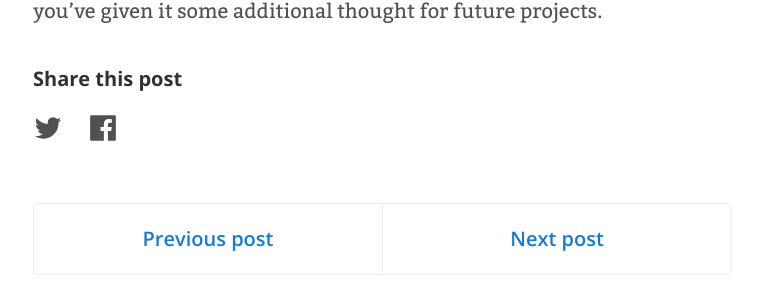
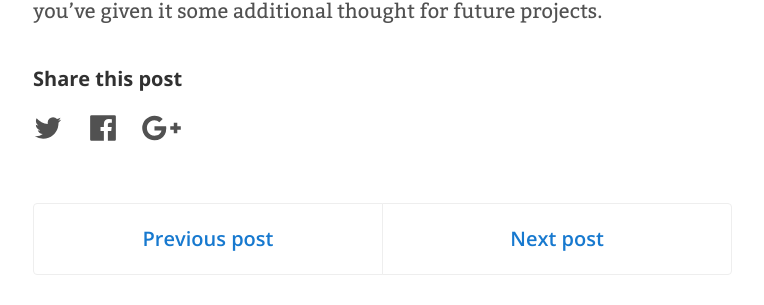
Before and after one commit to AllThingsSmitty/allthingssmitty.github.io, a Jekyll site: the page built from _posts/2017-01-09-css-reset-for-minimalists.md, in a window 1280 px wide. Shown: the part 1548-1853 px from the top of the page, without its empty margins (257-1021 px from the left). Built offline with Jekyll 4.4.1, drawn with Linux system fonts in a browser that asks for light colours; comment, search, counter and statistics services are not loaded.

Commit message:
Fixed SVG metadata

```diff
--- a/_includes/share-page.html
+++ b/_includes/share-page.html
@@ -20,11 +20,12 @@
   </a>
 
   <a href="https://plus.google.com/share?url={{ site.url }}{{ page.url }}" rel="nofollow" target="_blank" onclick="window.open(this.href,'google-plus-share', 'height=490,width=530');return false;">
-    <svg width="39" height="30">Google Plus icon</title>
-      <title id="title">Facebook icon</title>
+    <svg width="39" height="30" viewBox="0 0 1792 1792" xmlns="http://www.w3.org/2000/svg">
+      <title id="title">Google Plus icon</title>
       <desc>A gray icon for sharing on Google Plus</desc>
       <path d="M1181 913q0 208-87 370.5t-248 254-369 91.5q-149 0-285-58t-234-156-156-234-58-285 58-285 156-234 234-156 285-58q286 0 491 192l-199 191q-117-113-292-113-123 0-227.5 62t-165.5 168.5-61 232.5 61 232.5 165.5 168.5 227.5 62q83 0 152.5-23t114.5-57.5 78.5-78.5 49-83 21.5-74h-416v-252h692q12 63 12 122zm867-122v210h-209v209h-210v-209h-209v-210h209v-209h210v209h209z"/>
     </svg>
+
     <span>Share on Google Plus</span>
   </a>
 </section>
```
